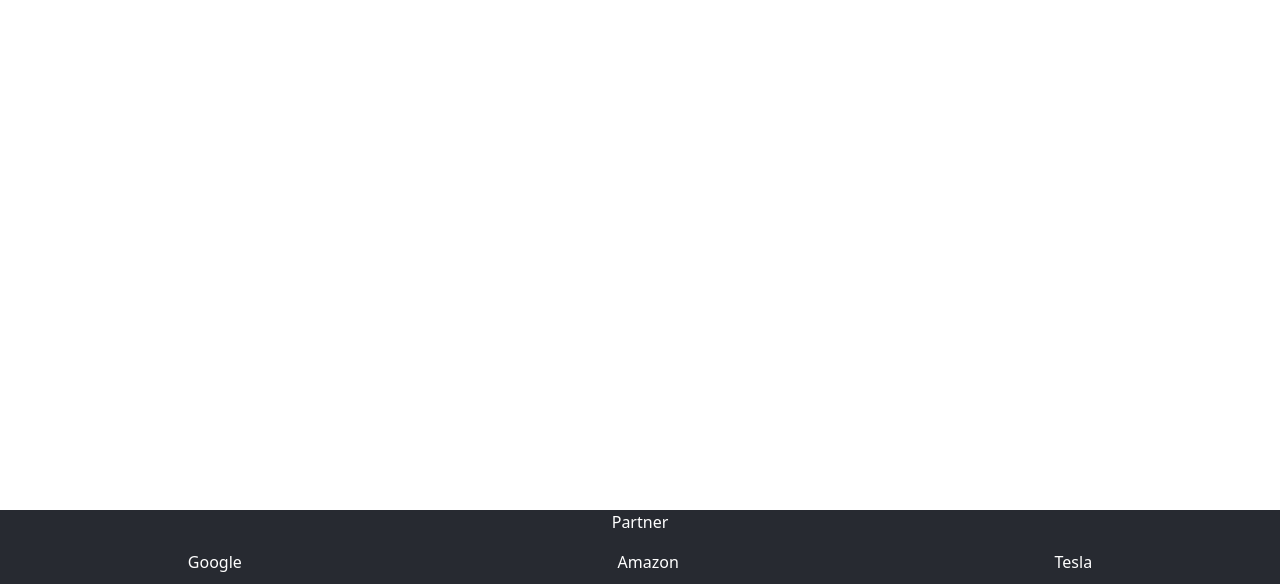
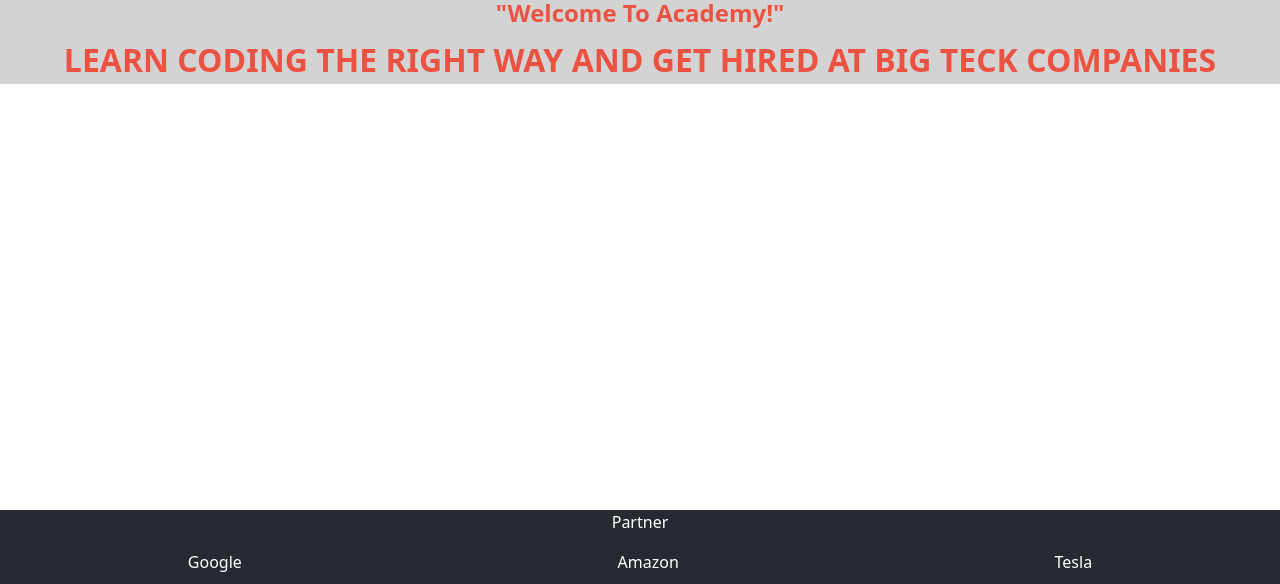
Before and after one commit to Shaher-11/Academy, a website: page index.html in a window 1280 px wide. Shown: the part 57-641 px from the top of the page. Drawn offline with nearby package versions, Linux system fonts and the light colour scheme.

Commit message:
Add the head section

```diff
--- a/index.html
+++ b/index.html
@@ -38,6 +38,15 @@
     </nav>
   </header>
 
+
+<!-- THE HEAD SECTION-->
+
+<section class="head">
+  <h2>"Welcome To Academy!"</h2>
+  <p>Learn coding the right way and get hired at big teck companies
+  </p>
+
+</section>
   <!-- THE FOOTER-->
 <footer class="fixed-bottom">
 
--- a/style.css
+++ b/style.css
@@ -33,7 +33,7 @@ a:hover {
 
 /*
     ==============================================
-                ****** FOOTER ******
+                ****** NAVBAR ******
     ==============================================
 */
 #nav1:hover {
@@ -46,6 +46,30 @@ a:hover {
 
 #nav3:hover {
   color: #EC5242;
+}
+
+/*
+    ==============================================
+                ****** HEAD SECTION ******
+    ==============================================
+*/
+.head {
+  background-color: #d3d3d3;
+}
+
+.head h2 {
+  color: #EC5242;
+  text-align: center;
+  font-size: 1.5rem;
+  font-weight: 800;
+}
+
+.head p {
+  font-size: 2rem;
+  font-weight: 900;
+  color: #EC5242;
+  text-transform: uppercase;
+  text-align: center;
 }
 
 /*
```
